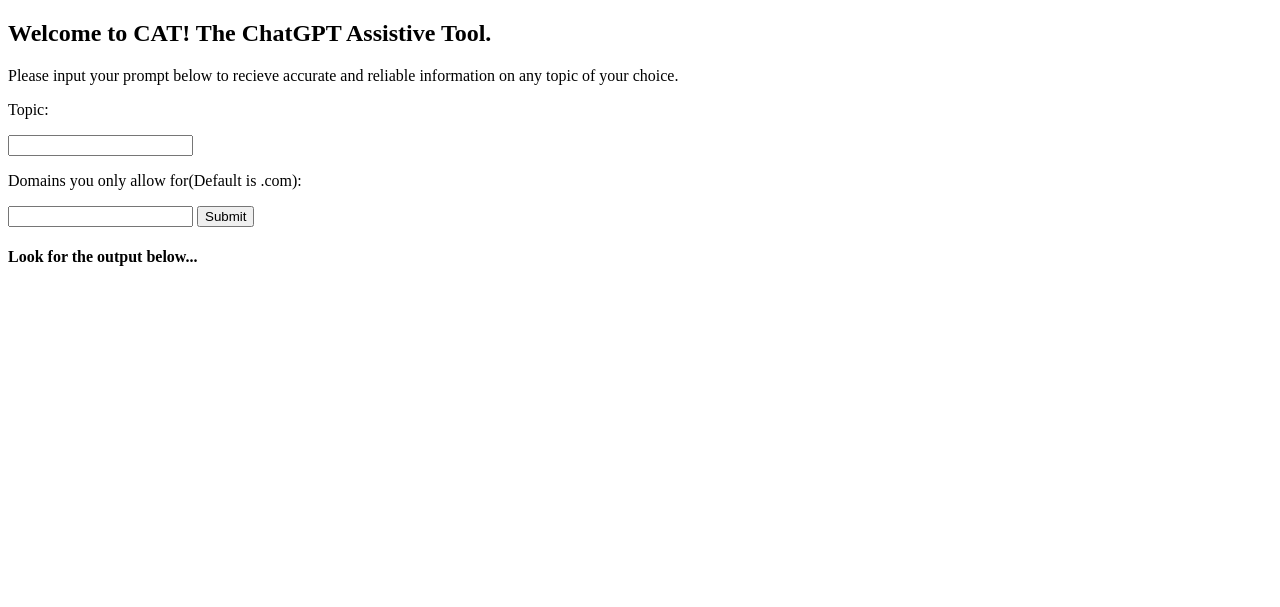
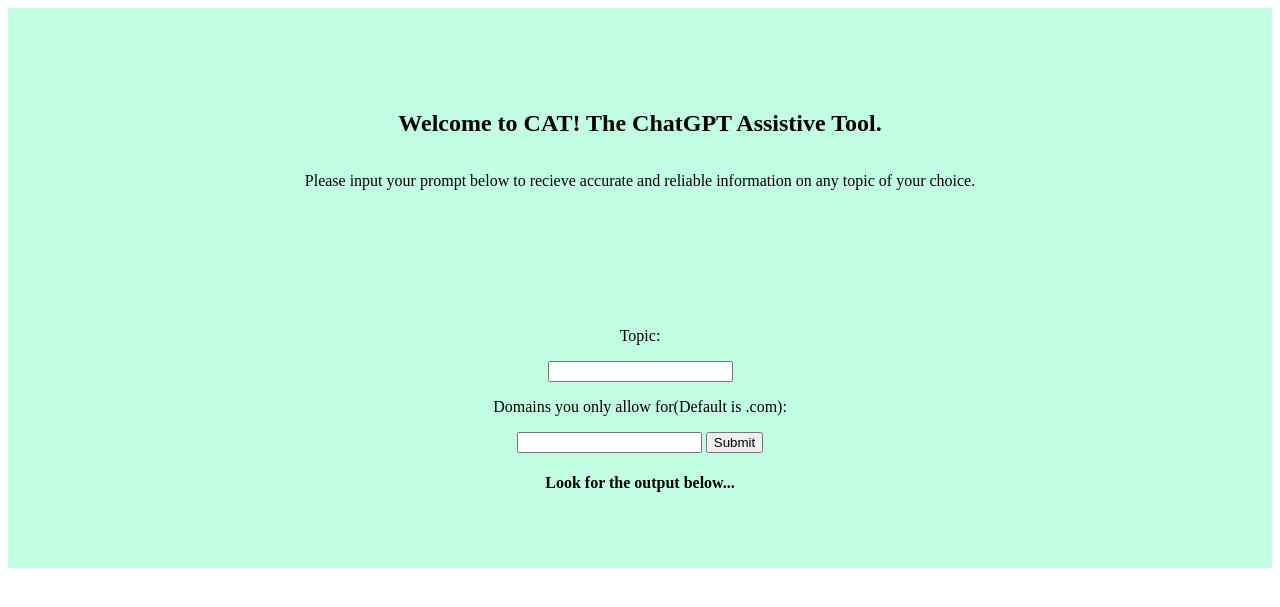
Before and after one commit to JoonPark1/CAT-Citation-Assistive-Tool, a Python web app: template templates/index.html in a window 1280 px wide. Shown: the top 607 px of the page. Run offline with Jinja, Linux system fonts and the light colour scheme; the template is opened without the code that fills it, so the values that code supplies are empty.

Commit message:
added some css

```diff
--- a/static/css/style.css
+++ /dev/null
@@ -1,4 +0,0 @@
-.head {
-    display: inline-flexbox;
-    background-color: green;
-}
--- /dev/null
+++ b/static/style.css
@@ -0,0 +1,21 @@
+.header {
+    margin-left: auto;
+	display: flex;
+	flex-direction: column;
+	text-align: center;
+	background: rgb(153, 255, 204, 0.6);
+	height: 280px;
+	justify-content: center;
+	align-items: center;
+}
+
+.meat {
+    margin-left: auto;
+	display: flex;
+	flex-direction: column;
+	text-align: center;
+	background: rgb(153, 255, 204, 0.6);
+	height: 280px;
+	justify-content: center;
+	align-items: center;
+}
--- a/templates/base.html
+++ b/templates/base.html
@@ -5,9 +5,13 @@
     <meta name="viewport" content="width=device-width, initial-scale=1.0">
     <meta http-equiv="X-UA-Compatible" content="ie=edge">
     <link rel="stylesheet" href="{{ url_for('static', filename='style.css')}}">
-    {% block head %}{% endblock %}
+    <div class="header">
+      {% block head %}{% endblock %}
+    </div>
   </head>
   <body>
-    {% block body %}{% endblock %}
+    <div class="meat">
+      {% block body %}{% endblock %}
+    </div>
   </body>
 </html>
```
